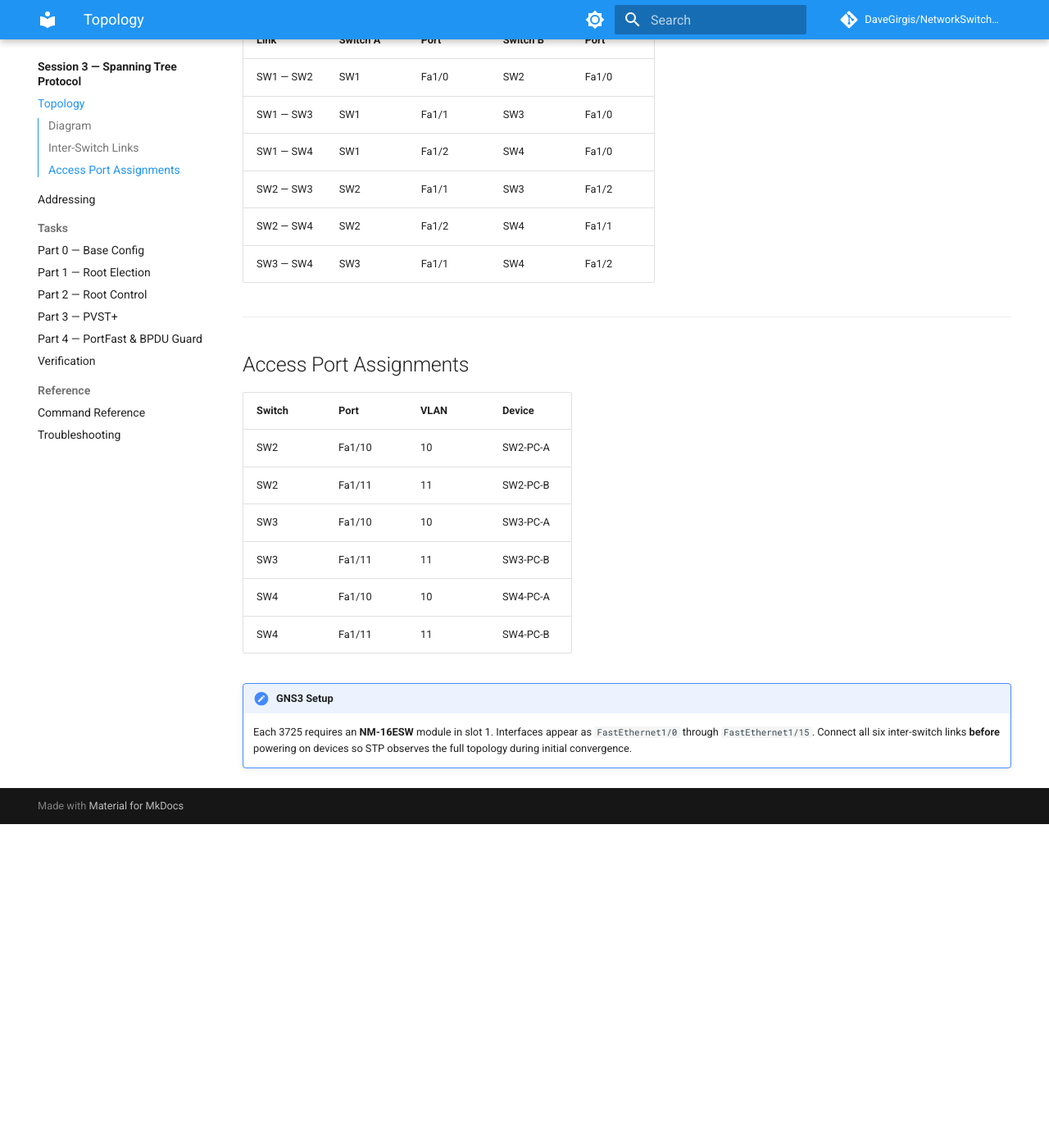
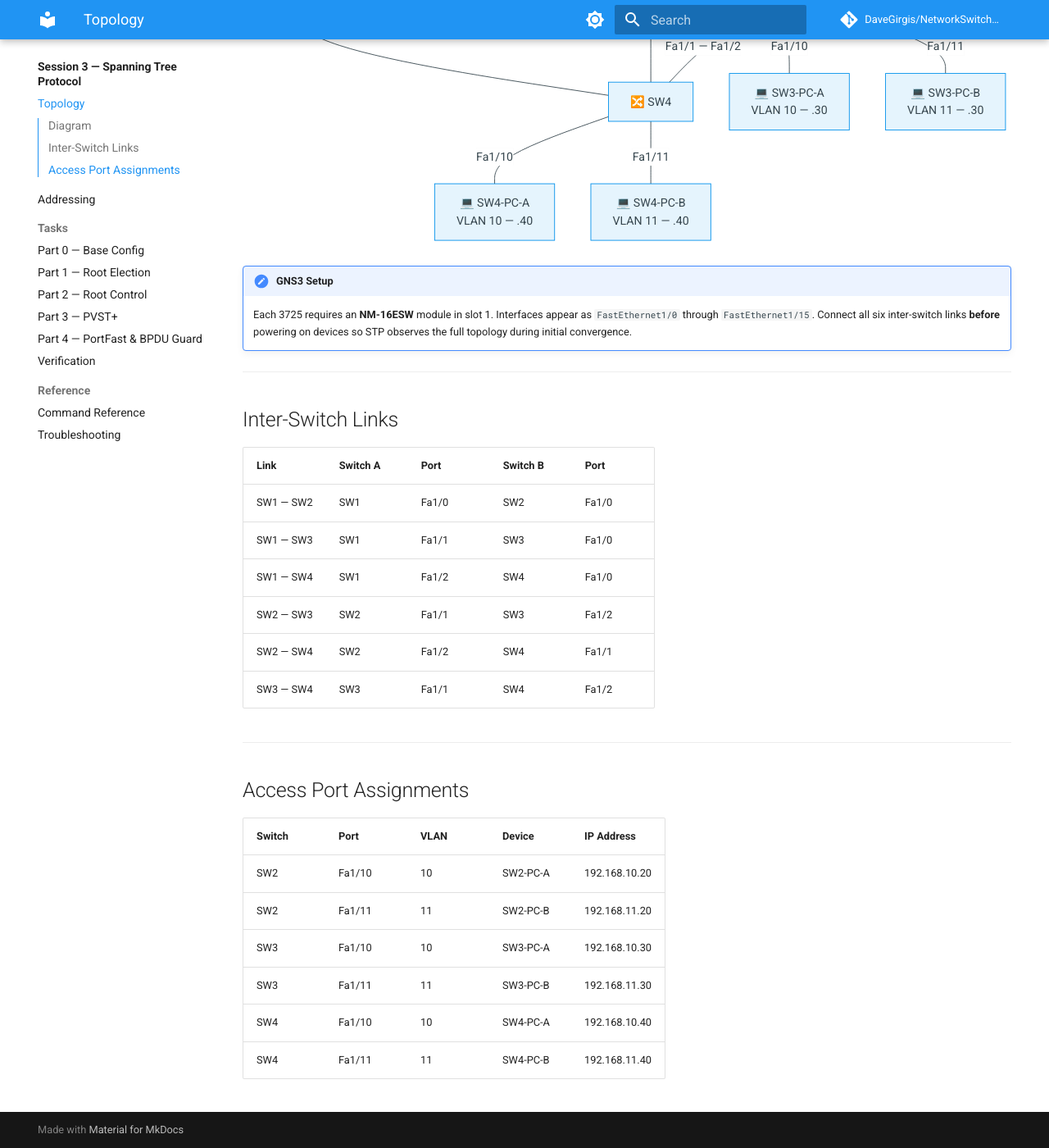
Before and after one commit to DaveGirgis/NetworkSwitchLab, an MkDocs documentation site: the page built from docs/session3/topology.md, in a window 1280 px wide and 1400 px high, scrolled down 600 px. Shown: the whole window at 82% size. Built offline with MkDocs 1.6.1 and Material for MkDocs 9.7.7, drawn with Linux system fonts in a browser that asks for light colours; comment, search, counter and statistics services are not loaded; before the commit the page ends 1605 px from its top, so only the background shows below that; some of the changed text lies outside the part shown.

Commit message:
Updated Graphics for mermaid

````diff
--- a/docs/session3/topology.md
+++ b/docs/session3/topology.md
@@ -2,19 +2,37 @@
 
 ## Diagram
 
+``` mermaid
+graph TD
+    SW1["🔀 SW1\n(Root Bridge)"]
+    SW2["🔀 SW2\n(Secondary Root)"]
+    SW3["🔀 SW3"]
+    SW4["🔀 SW4"]
+
+    PC_A2["💻 SW2-PC-A\nVLAN 10 — .20"]
+    PC_B2["💻 SW2-PC-B\nVLAN 11 — .20"]
+    PC_A3["💻 SW3-PC-A\nVLAN 10 — .30"]
+    PC_B3["💻 SW3-PC-B\nVLAN 11 — .30"]
+    PC_A4["💻 SW4-PC-A\nVLAN 10 — .40"]
+    PC_B4["💻 SW4-PC-B\nVLAN 11 — .40"]
+
+    SW1 -- "Fa1/0 — Fa1/0" --- SW2
+    SW1 -- "Fa1/1 — Fa1/0" --- SW3
+    SW1 -- "Fa1/2 — Fa1/0" --- SW4
+    SW2 -- "Fa1/1 — Fa1/2" --- SW3
+    SW2 -- "Fa1/2 — Fa1/1" --- SW4
+    SW3 -- "Fa1/1 — Fa1/2" --- SW4
+
+    SW2 -- "Fa1/10" --- PC_A2
+    SW2 -- "Fa1/11" --- PC_B2
+    SW3 -- "Fa1/10" --- PC_A3
+    SW3 -- "Fa1/11" --- PC_B3
+    SW4 -- "Fa1/10" --- PC_A4
+    SW4 -- "Fa1/11" --- PC_B4
 ```
-        SW1 (Fa1/0)----------(Fa1/0) SW2
-         |    \                /    |
-      Fa1/1   Fa1/2        Fa1/1   Fa1/2
-         |       \          /       |
-        SW3    (Fa1/2)  (Fa1/2)   SW4
-      (Fa1/0)                   (Fa1/0)
-         |    SW3(Fa1/1)--SW4(Fa1/1)   |
-      Fa1/10                        Fa1/10
-      Fa1/11                        Fa1/11
-     [PC-A]                        [PC-A]
-     [PC-B]                        [PC-B]
-```
+
+!!! note "GNS3 Setup"
+    Each 3725 requires an **NM-16ESW** module in slot 1. Interfaces appear as `FastEthernet1/0` through `FastEthernet1/15`. Connect all six inter-switch links **before** powering on devices so STP observes the full topology during initial convergence.
 
 ---
 
@@ -33,14 +51,11 @@
 
 ## Access Port Assignments
 
-| Switch | Port | VLAN | Device |
-|--------|------|------|--------|
-| SW2 | Fa1/10 | 10 | SW2-PC-A |
-| SW2 | Fa1/11 | 11 | SW2-PC-B |
-| SW3 | Fa1/10 | 10 | SW3-PC-A |
-| SW3 | Fa1/11 | 11 | SW3-PC-B |
-| SW4 | Fa1/10 | 10 | SW4-PC-A |
-| SW4 | Fa1/11 | 11 | SW4-PC-B |
-
-!!! note "GNS3 Setup"
-    Each 3725 requires an **NM-16ESW** module in slot 1. Interfaces appear as `FastEthernet1/0` through `FastEthernet1/15`. Connect all six inter-switch links **before** powering on devices so STP observes the full topology during initial convergence.
+| Switch | Port | VLAN | Device | IP Address |
+|--------|------|------|--------|------------|
+| SW2 | Fa1/10 | 10 | SW2-PC-A | 192.168.10.20 |
+| SW2 | Fa1/11 | 11 | SW2-PC-B | 192.168.11.20 |
+| SW3 | Fa1/10 | 10 | SW3-PC-A | 192.168.10.30 |
+| SW3 | Fa1/11 | 11 | SW3-PC-B | 192.168.11.30 |
+| SW4 | Fa1/10 | 10 | SW4-PC-A | 192.168.10.40 |
+| SW4 | Fa1/11 | 11 | SW4-PC-B | 192.168.11.40 |
--- a/mkdocs.yml
+++ b/mkdocs.yml
@@ -34,7 +34,11 @@
 markdown_extensions:
   - admonition
   - pymdownx.details
-  - pymdownx.superfences
+  - pymdownx.superfences:
+      custom_fences:
+        - name: mermaid
+          class: mermaid
+          format: !!python/name:pymdownx.superfences.fence_code_format
   - pymdownx.highlight:
       anchor_linenums: true
   - pymdownx.inlinehilite
````
